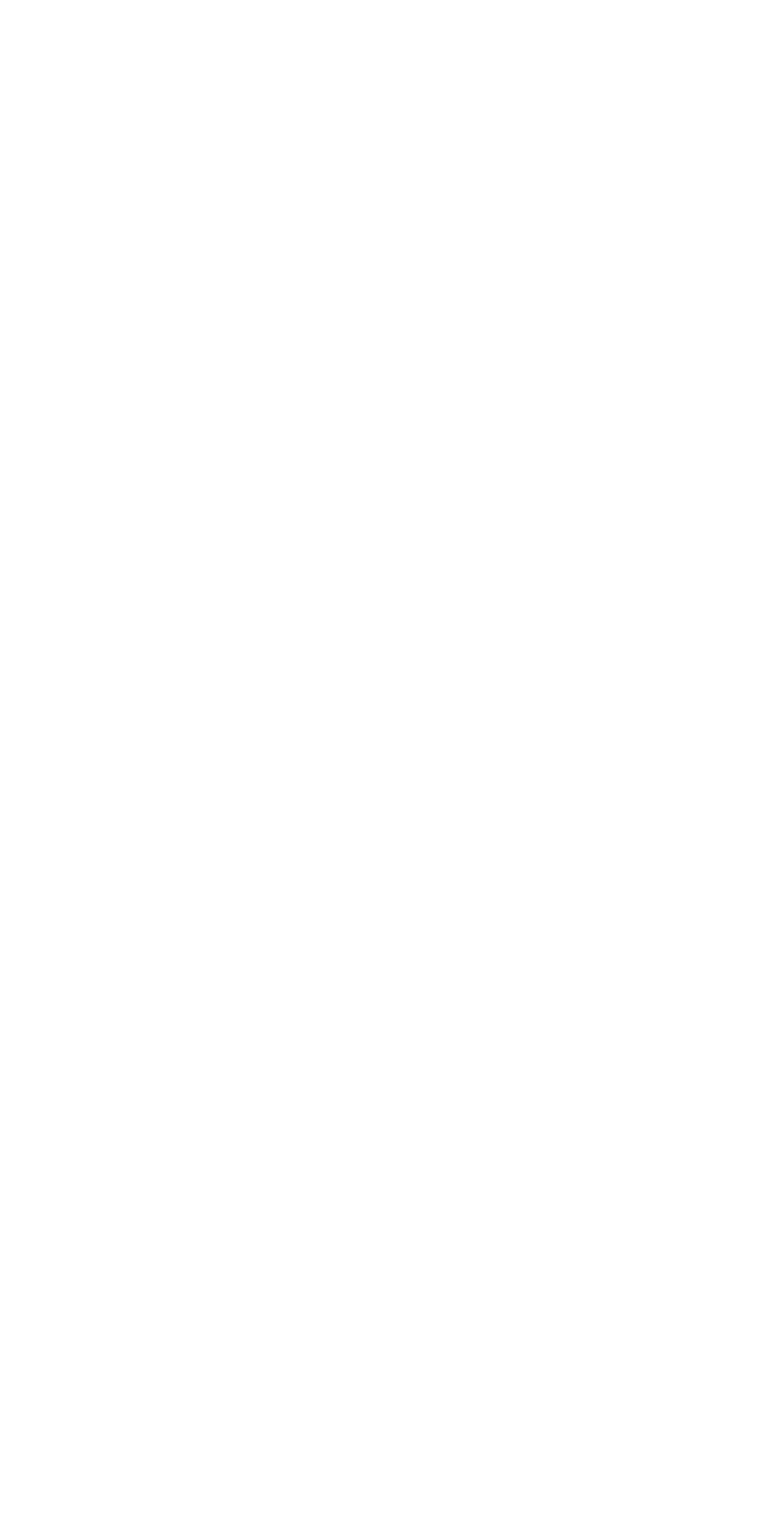
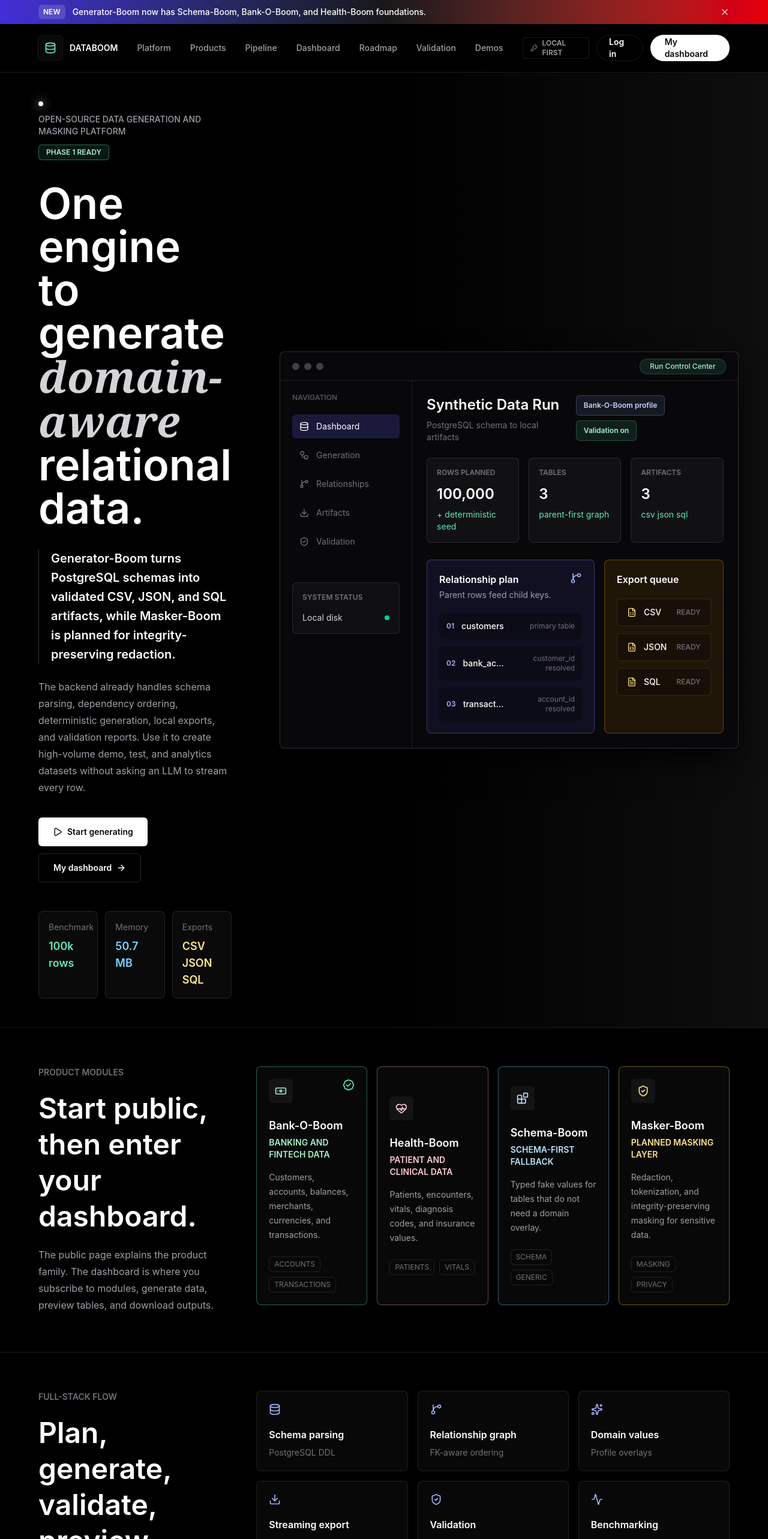
Before and after one commit to smitzo/DataBoom, a Next.js app in the folder frontend/: page / in a window 1280 px wide. Before the commit this address had no page. Shown: the top 2566 px of the page at 60% size. Before the commit the page ends 800 px from the top, so only its background shows below. Built offline with nearby package versions, Linux system fonts and the light colour scheme.

Commit message:
frontend: restore public hero route

```diff
--- a/frontend/src/app/page.tsx
+++ b/frontend/src/app/page.tsx
@@ -1,5 +1,105 @@
-import { redirect } from "next/navigation";
+import {
+  ArtifactPanel,
+  DemoDataset,
+  PipelineCard,
+  ProfileCard,
+  ValidationMetric,
+} from "@/components/cards";
+import { Hero } from "@/components/hero";
+import { Announcement, Header, Section } from "@/components/layout";
+import { Roadmap } from "@/components/roadmap";
+import { demos, pipeline, profiles, validationMetrics } from "@/data/workbench";
 
 export default function Home() {
-  redirect("/dashboard");
+  return (
+    <main className="min-h-screen bg-black text-zinc-100">
+      <Announcement />
+      <Header />
+      <Hero />
+
+      <Section
+        id="profiles"
+        eyebrow="Product modules"
+        title="Start public, then enter your dashboard."
+        subtitle="The public page explains the product family. The dashboard is where you subscribe to modules, generate data, preview tables, and download outputs."
+      >
+        <div className="grid gap-4 md:grid-cols-2 xl:grid-cols-4">
+          {profiles.map((profile) => (
+            <ProfileCard key={profile.name} profile={profile} />
+          ))}
+        </div>
+      </Section>
+
+      <Section
+        id="pipeline"
+        eyebrow="Full-stack flow"
+        title="Plan, generate, validate, preview, download."
+        subtitle="Inspired by mature synthetic-data product flows: marketing explains the value, login opens the workspace, and each product drives a repeatable backend run."
+      >
+        <div className="grid gap-4 md:grid-cols-2 xl:grid-cols-3">
+          {pipeline.map((step) => (
+            <PipelineCard key={step.label} step={step} />
+          ))}
+        </div>
+      </Section>
+
+      <Section
+        id="dashboard"
+        eyebrow="My dashboard"
+        title="Already logged in? Jump straight into your workspace."
+        subtitle="Your dashboard keeps subscribed products, recent runs, generated table previews, and artifact downloads together."
+      >
+        <div className="rounded-lg border border-cyan-300/25 bg-cyan-300/10 p-6">
+          <p className="text-xl font-semibold text-white">DataBoom product console</p>
+          <p className="mt-3 max-w-3xl text-sm leading-6 text-zinc-400">
+            Use demo credentials on the login page, subscribe to Bank-O-Boom, Health-Boom,
+            Boom-Commerce, or Schema-Boom, then generate data through the FastAPI backend.
+          </p>
+          <div className="mt-6 flex flex-wrap gap-3">
+            <a
+              href="/dashboard"
+              className="inline-flex h-11 items-center rounded-md bg-white px-5 text-sm font-semibold text-zinc-950 transition hover:bg-cyan-100"
+            >
+              Open My Dashboard
+            </a>
+            <a
+              href="/login"
+              className="inline-flex h-11 items-center rounded-md border border-white/15 px-5 text-sm font-semibold text-white transition hover:border-white/35"
+            >
+              Login with demo
+            </a>
+          </div>
+        </div>
+      </Section>
+
+      <Roadmap />
+
+      <Section
+        id="validation"
+        eyebrow="Validation snapshot"
+        title="Current baseline is visible by default."
+        subtitle="Phase 1 generated and validated a 100k-record benchmark with local artifacts."
+      >
+        <div className="grid gap-4 sm:grid-cols-2 xl:grid-cols-4">
+          {validationMetrics.map((metric) => (
+            <ValidationMetric key={metric.label} metric={metric} />
+          ))}
+        </div>
+      </Section>
+
+      <Section
+        id="demos"
+        eyebrow="Demo data"
+        title="Checked-in datasets for product demos and regression checks."
+        subtitle="Bank-O-Boom and Health-Boom CSVs are already generated through Generator-Boom."
+      >
+        <div className="grid gap-4 lg:grid-cols-[1fr_1fr_0.9fr]">
+          {demos.map((demo) => (
+            <DemoDataset key={demo.name} demo={demo} />
+          ))}
+          <ArtifactPanel />
+        </div>
+      </Section>
+    </main>
+  );
 }
--- a/frontend/src/components/control-center.tsx
+++ b/frontend/src/components/control-center.tsx
@@ -12,7 +12,7 @@
 import { FormatRow } from "@/components/cards";
 import { formats } from "@/data/workbench";
 
-export function ControlCenter() {
+export function ControlCenter({ showApiPanel = true }: { showApiPanel?: boolean }) {
   return (
     <div className="relative z-10 lg:pl-4 xl:pl-10">
       <div className="rounded-lg border border-white/15 bg-zinc-950/95 shadow-2xl shadow-black">
@@ -90,7 +90,7 @@
               </div>
             </div>
 
-            <ApiRunPanel />
+            {showApiPanel ? <ApiRunPanel /> : null}
           </div>
         </div>
       </div>
--- a/frontend/src/components/hero.tsx
+++ b/frontend/src/components/hero.tsx
@@ -41,15 +41,18 @@
           </p>
 
           <div className="mt-9 flex flex-wrap gap-3">
-            <button className="inline-flex h-12 items-center gap-2 rounded-md bg-white px-6 text-sm font-semibold text-zinc-950 transition hover:bg-emerald-100">
+            <a
+              href="/login"
+              className="inline-flex h-12 items-center gap-2 rounded-md bg-white px-6 text-sm font-semibold text-zinc-950 transition hover:bg-emerald-100"
+            >
               <Play className="h-4 w-4" />
-              Run generation
-            </button>
+              Start generating
+            </a>
             <a
-              href="#profiles"
+              href="/dashboard"
               className="inline-flex h-12 items-center gap-2 rounded-md border border-white/15 px-6 text-sm font-semibold text-white transition hover:border-white/35"
             >
-              See products
+              My dashboard
               <ArrowRight className="h-4 w-4" />
             </a>
           </div>
@@ -61,7 +64,7 @@
           </div>
         </div>
 
-        <ControlCenter />
+        <ControlCenter showApiPanel={false} />
       </div>
     </section>
   );
--- a/frontend/src/components/layout.tsx
+++ b/frontend/src/components/layout.tsx
@@ -47,9 +47,18 @@
             <KeyRound className="h-3.5 w-3.5" />
             Local first
           </span>
-          <button className="inline-flex h-11 items-center rounded-full bg-white px-6 text-sm font-semibold text-zinc-950 transition hover:bg-emerald-100">
-            Run locally
-          </button>
+          <a
+            href="/login"
+            className="inline-flex h-11 items-center rounded-full border border-white/10 px-5 text-sm font-semibold text-white transition hover:border-white/30"
+          >
+            Log in
+          </a>
+          <a
+            href="/dashboard"
+            className="inline-flex h-11 items-center rounded-full bg-white px-6 text-sm font-semibold text-zinc-950 transition hover:bg-emerald-100"
+          >
+            My dashboard
+          </a>
         </div>
       </div>
     </header>
--- a/frontend/src/data/workbench.ts
+++ b/frontend/src/data/workbench.ts
@@ -70,6 +70,7 @@
   { label: "Platform", href: "#platform" },
   { label: "Products", href: "#profiles" },
   { label: "Pipeline", href: "#pipeline" },
+  { label: "Dashboard", href: "#dashboard" },
   { label: "Roadmap", href: "#roadmap" },
   { label: "Validation", href: "#validation" },
   { label: "Demos", href: "#demos" },
```
Also changed, not shown: 3 other files (tests, documents, lock files or other folders).
